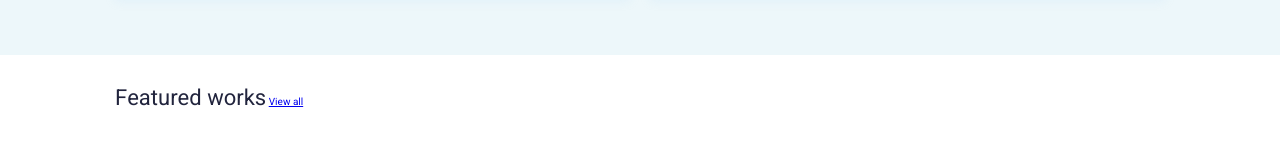
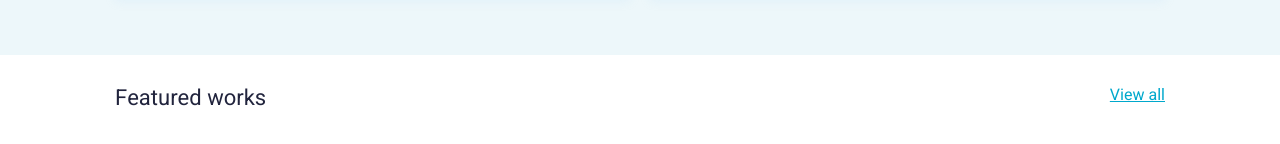
Before and after one commit to ankitamagar12/ankitamagar12.github.io, a plain HTML site: page index.html in a window 1280 px wide. Shown: the part 1274-1418 px from the top of the page. Drawn offline with nearby package versions, Linux system fonts and the light colour scheme.

Commit message:
added css

```diff
--- a/style.css
+++ b/style.css
@@ -209,7 +209,14 @@ body {
   margin-bottom: 10rem;
 }
 .work-heading-container {
+  display: flex;
+  justify-content: space-between;
   margin-bottom: 2.2rem;
+
+}
+.work-heading-container a{
+  color: #00a8cc;
+    font-size: 1.6rem;
 }
 
 .work-card {
```
